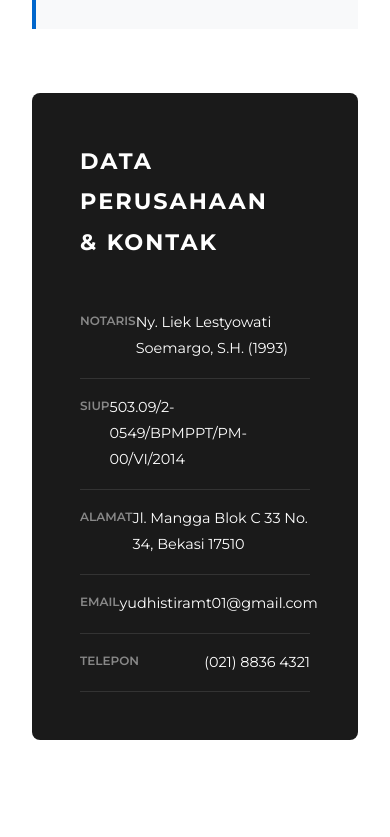
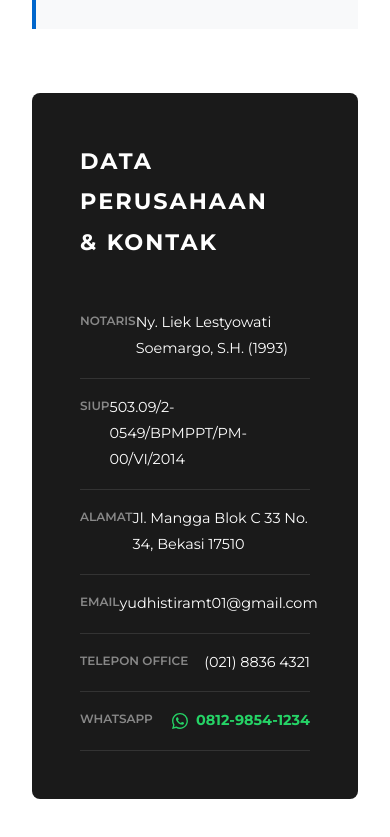
Before and after one commit to arthiccc/ymt, a plain HTML site: page profile.html in a window 390 px wide. Shown: the part 1666-2503 px from the top of the page. Drawn offline with Linux system fonts and the light colour scheme.

Commit message:
Profile fix: Updated phone number and added WhatsApp eye-candy link

```diff
--- a/profile.html
+++ b/profile.html
@@ -179,7 +179,16 @@
             <div class="legal-item"><span>SIUP</span><span>503.09/2-0549/BPMPPT/PM-00/VI/2014</span></div>
             <div class="legal-item"><span>Alamat</span><span>Jl. Mangga Blok C 33 No. 34, Bekasi 17510</span></div>
             <div class="legal-item"><span>Email</span><span>yudhistiramt01@gmail.com</span></div>
-            <div class="legal-item"><span>Telepon</span><span>(021) 8836 4321</span></div>
+            <div class="legal-item"><span>Telepon Office</span><span>(021) 8836 4321</span></div>
+            <div class="legal-item">
+                <span>WhatsApp</span>
+                <a href="https://wa.me/6281298541234" target="_blank" style="color: #25D366; text-decoration: none; font-weight: 700; display: flex; align-items: center; gap: 8px;">
+                    <svg xmlns="http://www.w3.org/2000/svg" width="16" height="16" fill="currentColor" viewBox="0 0 16 16">
+                        <path d="M13.601 2.326A7.854 7.854 0 0 0 7.994 0C3.627 0 .068 3.558.064 7.926c0 1.399.366 2.76 1.06 3.973L0 16l4.104-1.076a7.858 7.858 0 0 0 3.888 1.02h.003c4.369 0 7.926-3.559 7.93-7.93a7.852 7.852 0 0 0-2.325-5.688zM7.994 14.52a6.573 6.573 0 0 1-3.356-.92l-.24-.144-2.494.654.666-2.433-.156-.251a6.56 6.57 0 0 1-1.007-3.505c0-3.626 2.957-6.584 6.591-6.584a6.56 6.56 0 0 1 4.66 1.931 6.557 6.557 0 0 1 1.928 4.66c-.004 3.639-2.961 6.592-6.592 6.592zm3.615-4.934c-.197-.099-1.17-.578-1.353-.646-.182-.065-.315-.099-.445.099-.133.197-.513.646-.627.775-.114.133-.232.148-.43.05-.197-.1-.836-.308-1.592-.985-.59-.525-.985-1.175-1.103-1.372-.114-.198-.011-.304.088-.403.087-.088.197-.232.296-.346.1-.114.133-.198.198-.33.065-.134.034-.248-.015-.347-.05-.099-.445-1.076-.612-1.47-.16-.389-.323-.335-.445-.34-.114-.007-.247-.007-.38-.007a.729.729 0 0 0-.529.247c-.182.198-.691.677-.691 1.654 0 .977.71 1.916.81 2.049.098.133 1.394 2.132 3.383 2.992.47.205.84.326 1.129.418.475.152.904.129 1.246.08.38-.058 1.171-.48 1.338-.943.164-.464.164-.86.114-.943-.049-.084-.182-.133-.38-.232z"/>
+                    </svg>
+                    0812-9854-1234
+                </a>
+            </div>
         </section>
     </div>
 </body>
```
